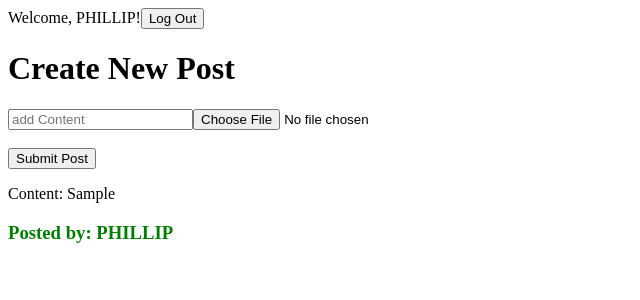
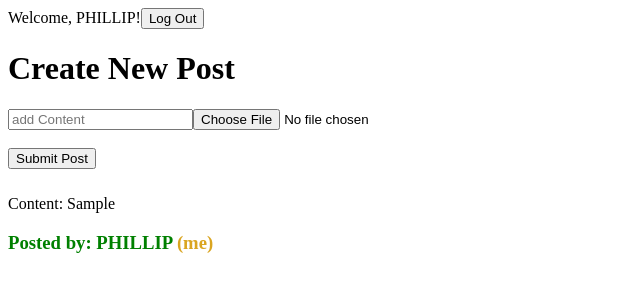
Before and after one commit to PhillipLam89/React-GraphQL-Hasura-todo, a React (Create React App) app: page / in a window 1280 px wide. Both pictures are taken after typing "Sample" into the empty fields and a click on the button "Submit Post". Shown: the top 300 px of the page, without its empty margins (0-640 px from the left). Built offline with nearby package versions, Linux system fonts and the light colour scheme; the HTML template or start-up script is replaced by a standard one.

Commit message:
users can now tell if a post is made by them or another user

```diff
--- a/src/components/CreatePost.js
+++ b/src/components/CreatePost.js
@@ -28,7 +28,7 @@ function CreatePost(props) {
         <input ref={imageInputRef} onChange={e =>setImage(e.target.files[0])} type="file"></input>
         <br></br>
         <br></br>
-        <button type="submit">Submit Post</button>
+        <button style={{marginBottom: 10}} type="submit">Submit Post</button>
       </form>
     </div>
   )
--- a/src/components/Post.js
+++ b/src/components/Post.js
@@ -10,25 +10,9 @@ function Post({image, content, user}) {
       <img alt="" src={URL.createObjectURL(image)} style={{borderRadius: 10, height: 100, width: 200, objectFit: 'cover'}} />
     )}
       <p>Content: {content}</p>
-      <h3 style={{color: currentUser === user && 'green'}}>Posted by: {user}</h3>
+      <h3 style={{color: currentUser === user ? 'green' : 'purple '}}>Posted by: {user}{currentUser === user ? <span style={{color: 'goldenrod'}}> (me)</span>: ''}</h3>
   </div>
   )
 }
 
 export default Post
-
-
-  // return (
-  // <UserContext.Consumer>
-  //   {currentUser => (
-  //     <div>
-  //       <br></br>
-  //       {image && (
-  //         <img alt="" src={URL.createObjectURL(image)} style={{borderRadius: 10, height: 100, width: 200, objectFit: 'cover'}} />
-  //       )}
-  //         <p>Content: {content}</p>
-  //         <h3 style={{color: currentUser === user && 'green'}}>Posted by: {user}</h3>
-  //     </div>
-  //   )}
-  // </UserContext.Consumer>
-  // )
```
